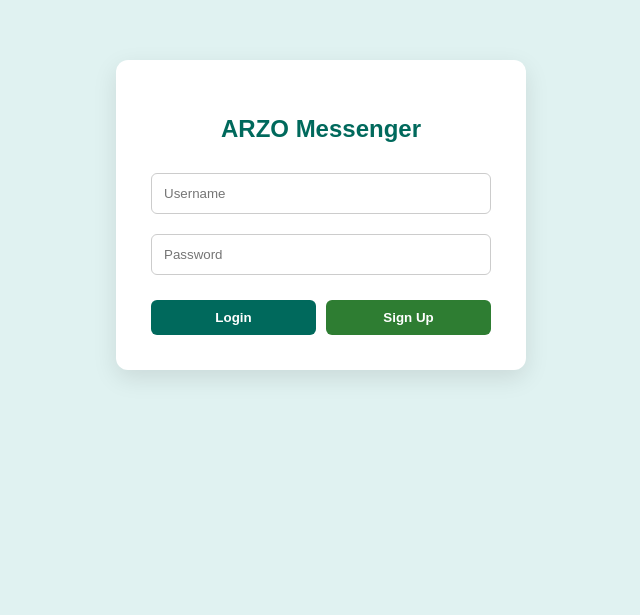
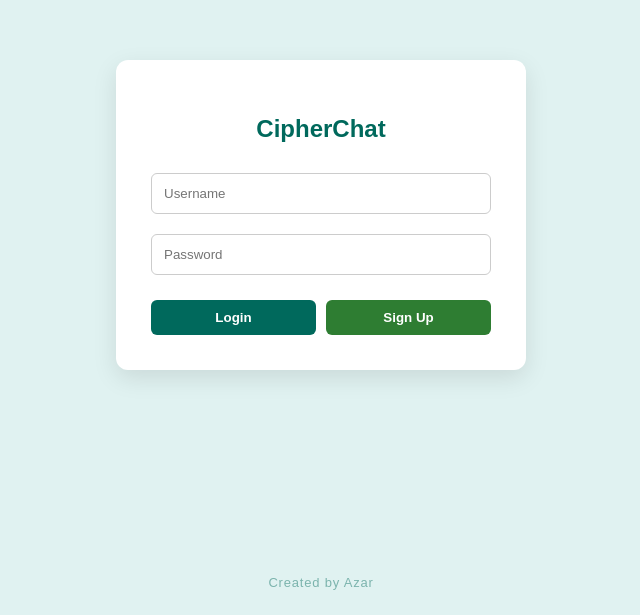
Before and after one commit to azarshaikh1991/CipherChat, a website: page public/index.html in a window 1280 px wide. Shown: the part 185-800 px from the top of the page, without its empty margins (319-959 px from the left). Drawn offline with nearby package versions, Linux system fonts and the light colour scheme; no server answers.

Commit message:
name change

```diff
--- a/public/index.html
+++ b/public/index.html
@@ -3,7 +3,7 @@
 <head>
     <meta charset="UTF-8">
     <meta name="viewport" content="width=device-width, initial-scale=1.0">
-    <title>Arzo Messenger</title>
+    <title>CipherChat</title>
     <link rel="stylesheet" href="style.css">
     <script src="/socket.io/socket.io.js"></script>
 </head>
@@ -11,7 +11,7 @@
     <!-- Login / Signup Screen -->
     <div id="login-screen" class="login-container">
         <div class="login-box">
-            <h2>ARZO Messenger</h2>
+            <h2>CipherChat</h2>
             <input type="text" id="username-input" placeholder="Username" autocomplete="off">
             <input type="password" id="password-input" placeholder="Password">
             <div class="login-actions">
@@ -19,6 +19,8 @@
                 <button id="register-btn" class="register-btn">Sign Up</button>
             </div>
         </div>
+        <!-- Developer Credit Tag -->
+        <div class="creator-credit">Created by Azar</div>
     </div>
 
     <!-- Messenger Main Container (Initially Hidden) -->
@@ -26,7 +28,7 @@
         <div class="messenger-card">
             <!-- Header -->
             <div class="app-header">
-                <div class="brand-title">ARZO</div>
+                <div class="brand-title">CipherChat</div>
                 <div class="user-controls">
                     <span id="current-username-display">Hello, user!</span>
                     <button id="logout-btn" class="logout-btn">Logout</button>
--- a/public/style.css
+++ b/public/style.css
@@ -18,6 +18,7 @@ body {
     height: 100vh;
     width: 100vw;
     background: #e0f2f1;
+    position: relative;
 }
 
 .login-box {
@@ -80,7 +81,18 @@ body {
     background: #1b5e20;
 }
 
-/* Main Card Layout matching your design */
+/* Creator Credit Footer Style */
+.creator-credit {
+    position: absolute;
+    bottom: 25px;
+    color: rgba(0, 105, 92, 0.45);
+    font-size: 13px;
+    letter-spacing: 0.8px;
+    font-weight: 500;
+    pointer-events: none;
+}
+
+/* Main Card Layout */
 .app-wrapper {
     display: flex;
     justify-content: center;
@@ -186,7 +198,7 @@ body {
     width: 9px;
     height: 9px;
     border-radius: 50%;
-    background-color: #4caf50; /* Active green */
+    background-color: #4caf50;
 }
 
 /* Chat Section */
```
